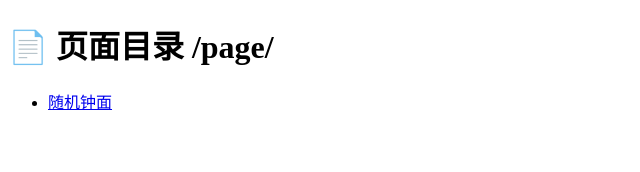
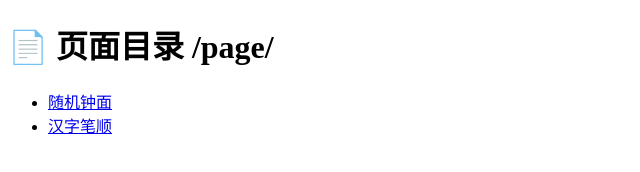
Before and after one commit to hhhyde/Courseware, a plain HTML site: page index.html in a window 1280 px wide. Shown: the whole page, without its empty margins (0-640 px from the left). Drawn offline with Linux system fonts and the light colour scheme.

Commit message:
Update index.html

```diff
--- a/index.html
+++ b/index.html
@@ -8,6 +8,7 @@
   <h1>📄 页面目录 /page/</h1>
   <ul>
     <li><a href="./page/钟面.html">随机钟面</a></li>
+    <li><a href="./page/汉字笔顺.html">汉字笔顺</a></li>
   </ul>
 </body>
 </html>
```
